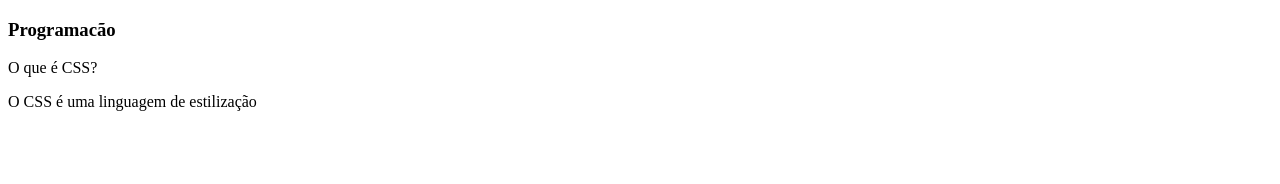
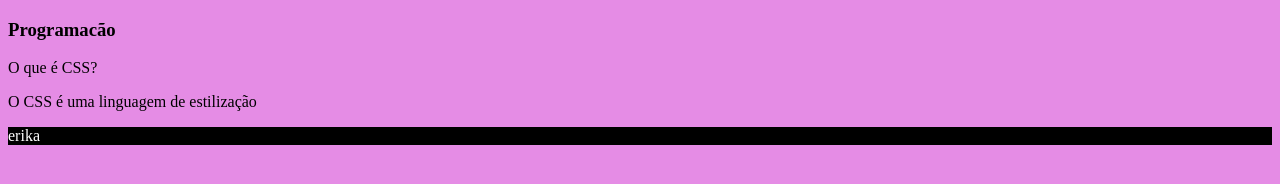
Before and after one commit to Raquelcorrea01/html, a plain HTML site: page index.html in a window 1280 px wide. Drawn offline with Linux system fonts and the light colour scheme.

Commit message:
Add files via upload

```diff
--- a/index.html
+++ b/index.html
@@ -3,6 +3,7 @@
 <head>
     <meta charset="UTF-8">
     <meta name="viewport" content="width=device-width, initial-scale=1.0">
+    <link rel="stylesheet" href="style.css">
     <title>Site CSS</title>
 </head>
 <body>
@@ -15,7 +16,11 @@
             <div class="cartao_conteudo_resposta">
                 O CSS é uma linguagem de estilização
             </div>
+
+
         </div>
-       </article>
+       <footer>
+        <p>erika</p>
+       </footer>
 </body>
 </html>
--- /dev/null
+++ b/style.css
@@ -0,0 +1,9 @@
+body{
+    background-color: #e58ce5;
+
+}
+
+footer{
+    background-color: black;
+    color: white;
+}
```
